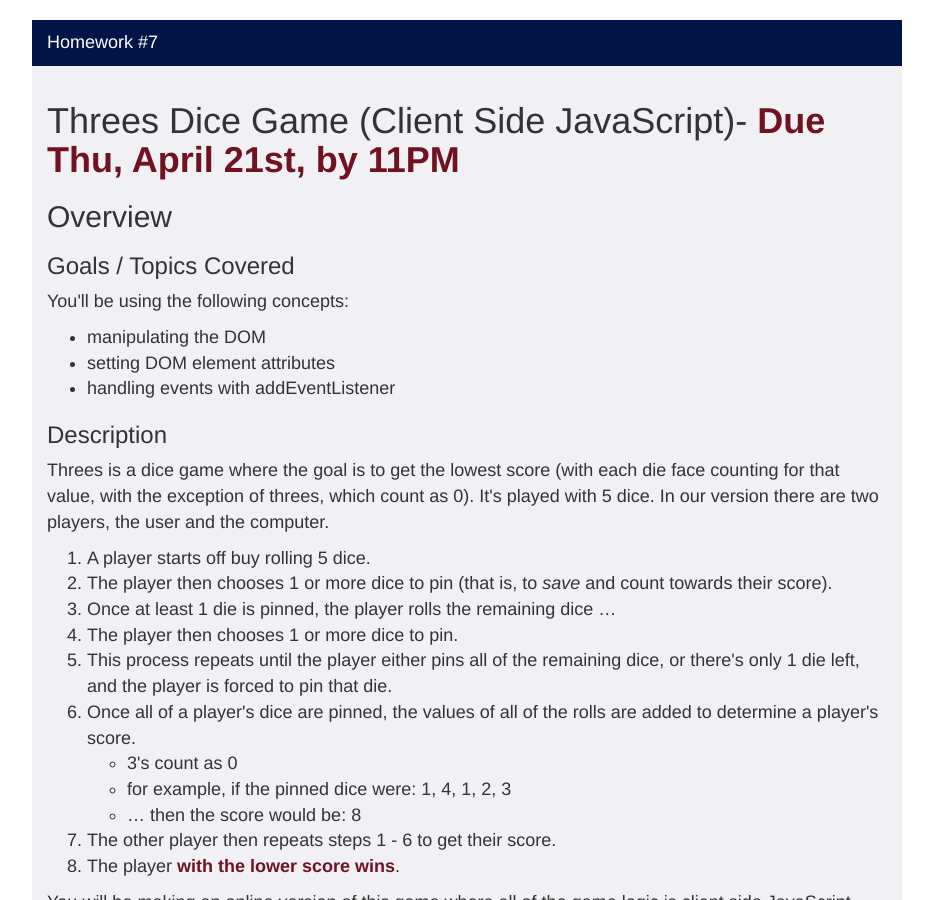
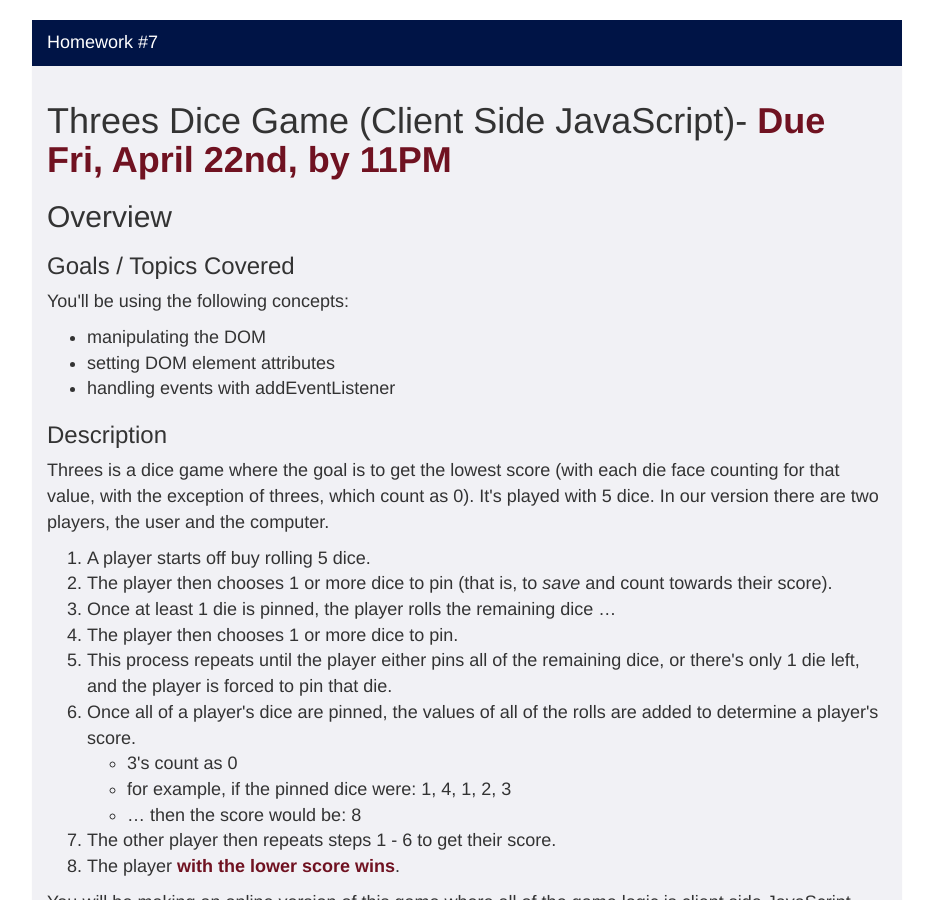
Before and after one commit to jl4282/csci-ua.0480-spring2016-010, a Jekyll site: the page built from homework/07.markdown, in a window 1280 px wide and 900 px high. Shown: the whole window, without its empty margins (173-1106 px from the left). Built offline with Jekyll 4.4.1, drawn with Linux system fonts in a browser that asks for light colours.

```diff
--- a/_includes/schedule/21.markdown
+++ b/_includes/schedule/21.markdown
@@ -20,7 +20,7 @@
 -->
 </td>
 	<td markdown="block">
-Due Thursday, April 21st
+Due Friday, April 22nd
 
 * [Project 2 Milestone ](final-project.html#milestone2)
 * [Homework #7](homework/07.html)
--- a/final-project.markdown
+++ b/final-project.markdown
@@ -146,7 +146,7 @@ Choose at least __6 points__ worth of these following topics (research and imple
 <br>
 <br>
 
-### Date 4/21 - Milestone 2 - Prototype With Some Implemented Functionality (10 points total)
+### Date 4/22 - Milestone 2 - Prototype With Some Implemented Functionality (10 points total)
 
 1. (4 points) create at least 1 form that can add data to your database
 2. (3 points) have at least 1 page that reads data from your database
--- a/homework/07.markdown
+++ b/homework/07.markdown
@@ -7,7 +7,7 @@ title: CSCI-UA.0480 - Homework #7
 	<div class="panel-heading">Homework #7</div>
 	<div class="panel-body" markdown="block">
 
-# Threes Dice Game (Client Side JavaScript)- __Due Thu, April 21st, by 11PM__
+# Threes Dice Game (Client Side JavaScript)- __Due Fri, April 22nd, by 11PM__
 
 ## Overview
 
```
